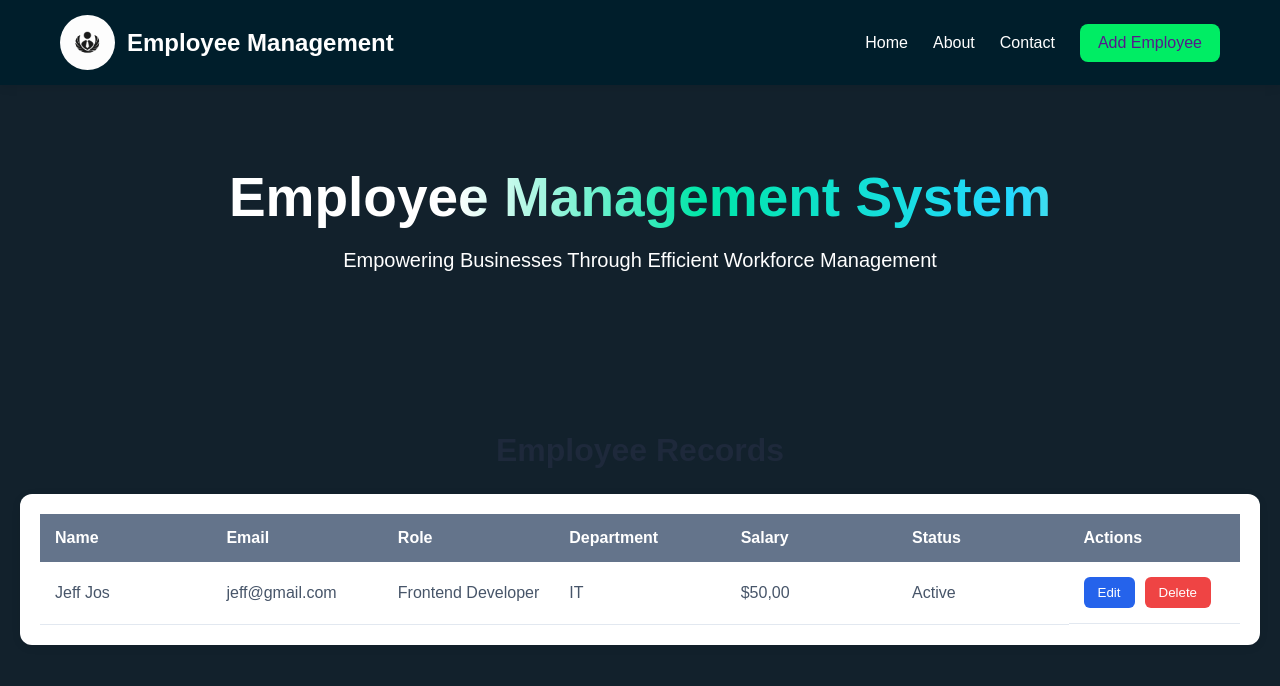
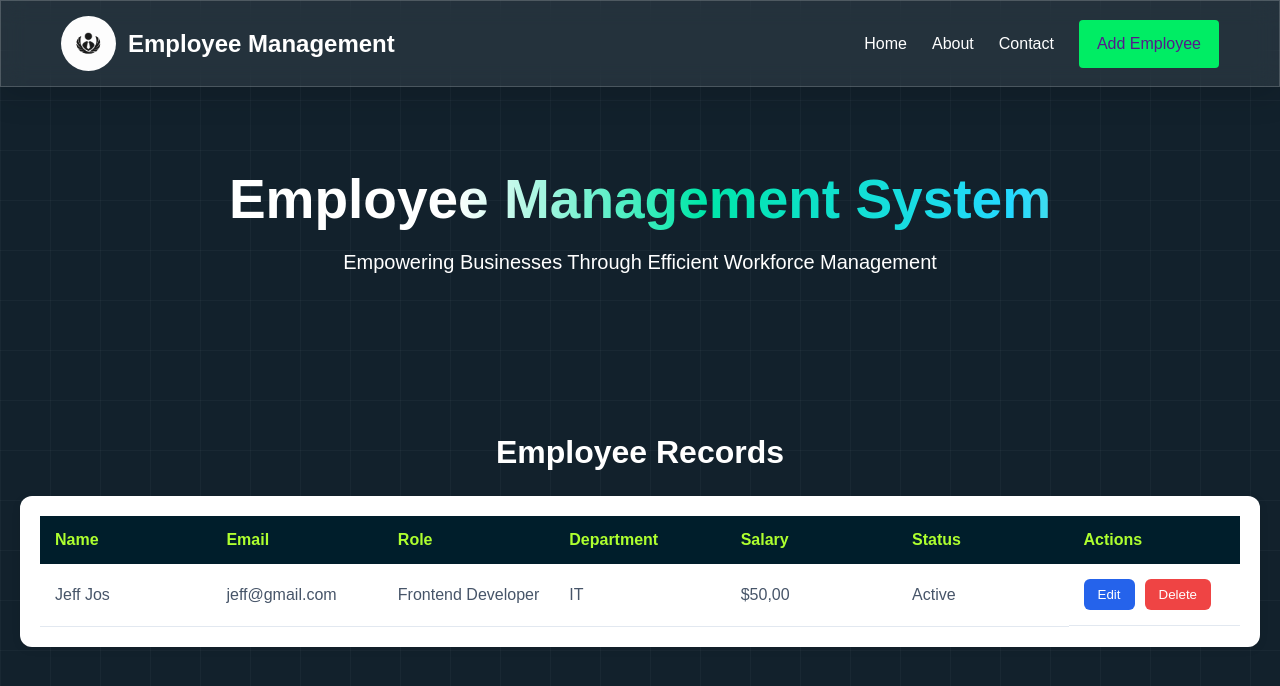
Before and after one commit to happlejoseph/Employee-Management-System, a website: page client/index.html in a window 1280 px wide. Drawn offline with Linux system fonts and the light colour scheme.

Commit message:
make changes in design

```diff
--- a/client/style.css
+++ b/client/style.css
@@ -9,18 +9,32 @@
 body {
     font-family: Arial, Helvetica, sans-serif;
     background-color: #12212c;
-    color: #1e293b;
+
+    background-image:
+        linear-gradient(rgba(255,255,255,0.03) 1px, transparent 1px),
+        linear-gradient(90deg, rgba(255,255,255,0.03) 1px, transparent 1px);
+
+    background-size: 50px 50px;
 }
 
 /* NAVBAR */
 
 nav {
-    background-color: #001e2b;
+    position: sticky;
+    top: 0;
+    z-index: 1000;
+
+    background: rgba(255, 255, 255, 0.08);
+    backdrop-filter: blur(12px);
+    -webkit-backdrop-filter: blur(12px);
+
+    border: 1px solid rgba(255, 255, 255, 0.18);
+    box-shadow: 0 8px 32px rgba(0, 0, 0, 0.15);
+
     padding: 15px 60px;
     display: flex;
     justify-content: space-between;
     align-items: center;
-    box-shadow: 0 2px 10px rgba(0,0,0,0.08);
 }
 
 nav div {
@@ -60,18 +74,18 @@ nav h3 {
 }
 
 .add-btn {
-    padding: 10px 18px;
+    padding: 15px 18px;
     text-decoration: none;
     border: none;
     background-color: #00ed64;
     color: 1e293b;
-    border-radius: 8px;
+    border-radius: 4px;
     cursor: pointer;
     transition: 0.3s;
 }
 
 .add-btn:hover {
-    background-color: rgb(0, 255, 0);
+    border-radius: 50px;
 }
 
 /* HERO SECTION */
@@ -140,7 +154,7 @@ main p {
 
 .tableTitle h2 {
     font-size: 32px;
-    color: #1e293b;
+    color: white;
 }
 
 .tableContainer {
@@ -158,8 +172,8 @@ table {
 }
 
 thead {
-    background-color: #64748b;
-    color: white;
+    background-color: #001E2B;
+    color: greenyellow
 }
 
 th {
```
